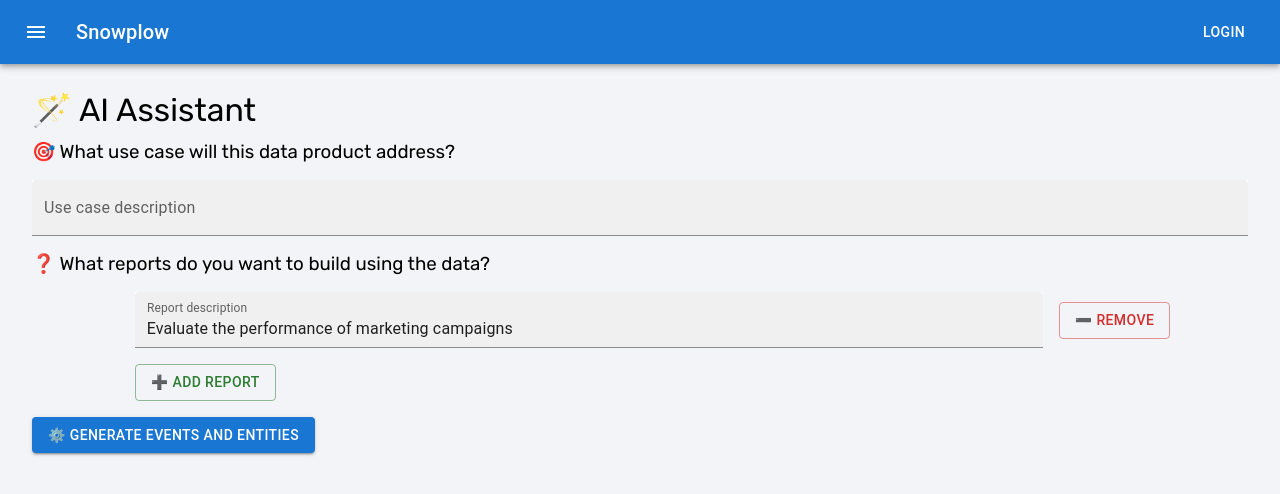
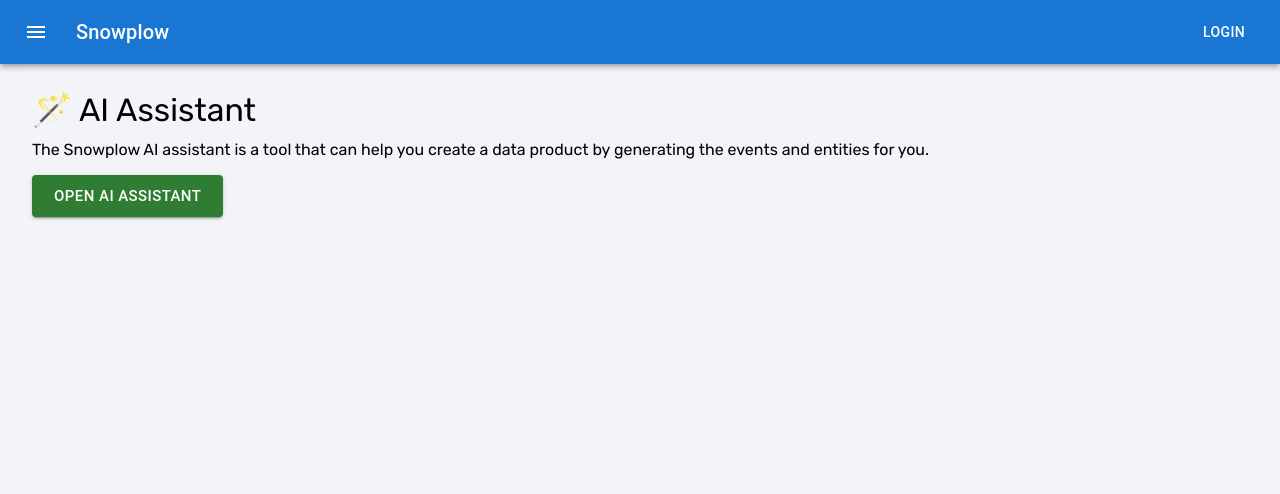
Before and after one commit to snowplow-incubator/snowplow-schema-builder, a Next.js app: page /ai-assistant in a window 1280 px wide. Shown: the top 494 px of the page. Built offline with nearby package versions, Linux system fonts and the light colour scheme.

Commit message:
Add an Open AI assistant button on the AI page to avoid server side component errors

```diff
--- a/src/app/ai-assistant/page.tsx
+++ b/src/app/ai-assistant/page.tsx
@@ -121,7 +121,7 @@
         {loading ? (
           "Loading..."
         ) : (
-          <Button onClick={callApi} variant="contained">
+          <Button size="large" onClick={callApi} variant="contained">
             ⚙️ Generate events and entities
           </Button>
         )}
@@ -152,9 +152,28 @@
 }
 
 export default function AIAssistantPage() {
+  const [open, setOpen] = useState(false);
     return (
       <main className={styles.main}>
-        <PageContent />
+        {open ? (
+          <PageContent />
+        ) : (
+          <Grid container spacing={2}>
+            <Grid xs={12}>
+              <h1>🪄 AI Assistant</h1>
+            </Grid>
+            <Grid xs={12}>
+              <p>
+                The Snowplow AI assistant is a tool that
+                can help you create a data product by
+                generating the events and entities for you.
+              </p>
+            </Grid>
+            <Grid xs={12}>
+              <Button variant="contained" size="large" color="success" onClick={() => setOpen(true)}>Open AI assistant</Button>
+            </Grid>
+          </Grid>
+        )}
       </main>
     );
 }
```
